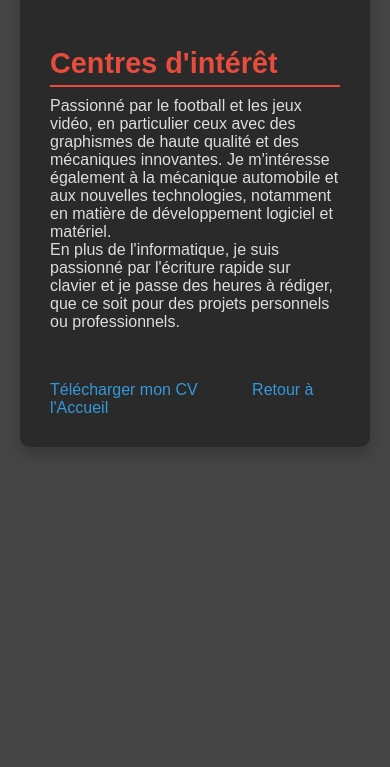
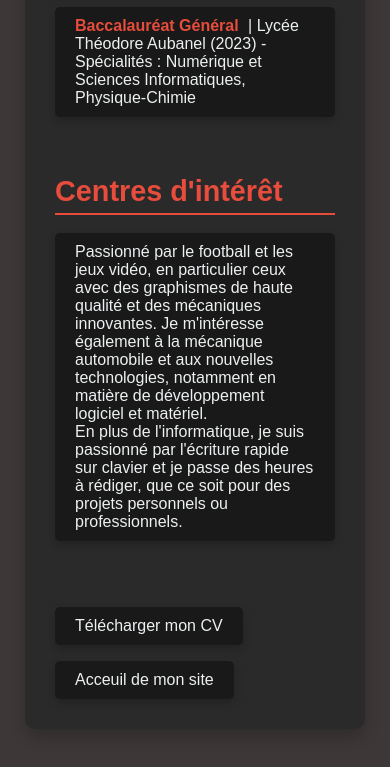
Before and after one commit to SLPR-ux/CV_JOBEt, a plain HTML site: page index.html in a window 390 px wide. Shown: the part 4220-4987 px from the top of the page. Before the commit the page ends 4687 px from the top, so only its background shows below. Drawn offline with nearby package versions, Linux system fonts and the light colour scheme.

Commit message:
responsive + html/css modifié

```diff
--- a/CSS/style.css
+++ b/CSS/style.css
@@ -50,6 +50,21 @@ body {
     align-items: center;
     min-height: 100vh;
     padding: 20px;
+    margin: 20px 120px;
+}
+
+@media screen and (max-width: 956px) {
+    body {
+        font-family: 'Arial', sans-serif;
+        background-color: #3d3737;
+        color: #ddd;
+        display: flex;
+        justify-content: center;
+        align-items: center;
+        min-height: 100vh;
+        padding: 20px;
+        margin: 20px 5px;
+    }
 }
 
 .cv-container {
@@ -143,6 +158,34 @@ a {
     margin-right: 5px;
 }
 
+.button-like-dirige {
+    display: inline-block;
+    padding: 10px 20px;
+    background-color: #1a1919;
+    color: #ecf0f1;
+    border-radius: 5px;
+    margin-top: 8px;
+    margin-right: 5px;
+    box-shadow: 0 4px 8px rgba(0, 0, 0, 0.2);
+    transition: background-color 0.3s ease, transform 0.2s;
+    cursor: pointer;
+}
+
+.button-like-dirige:hover {
+    background-color: #4d2e2b;
+    transform: translateY(-2px);
+}
+
+.button-like-dirige a {
+    color: #ecf0f1;
+    text-decoration: none;
+}
+
+.button-like-dirige strong {
+    color: #e74c3c;
+    margin-right: 5px;
+}
+
 .button-like-info {
     display: inline-block;
     padding: 10px 20px;
--- a/index.html
+++ b/index.html
@@ -137,42 +137,18 @@
 
         <section class="interests section">
             <h2>Centres d'intérêt</h2>
-            <p>Passionné par le football et les jeux vidéo, en particulier ceux avec des graphismes de haute qualité et des mécaniques innovantes. Je m'intéresse également à la mécanique automobile et aux nouvelles technologies, notamment en matière de développement
-                logiciel et matériel.</p>
-            <p>En plus de l'informatique, je suis passionné par l'écriture rapide sur clavier et je passe des heures à rédiger, que ce soit pour des projets personnels ou professionnels.</p>
+            <div class="button-like">
+                <p>Passionné par le football et les jeux vidéo, en particulier ceux avec des graphismes de haute qualité et des mécaniques innovantes. Je m'intéresse également à la mécanique automobile et aux nouvelles technologies, notamment en matière
+                    de développement logiciel et matériel.</p>
+                <p>En plus de l'informatique, je suis passionné par l'écriture rapide sur clavier et je passe des heures à rédiger, que ce soit pour des projets personnels ou professionnels.</p>
+            </div>
         </section>
-        <a href="CV Étudiant - Badr Ounissi.pdf" class="btn-download" download>Télécharger mon CV</a> <a style="margin-left: 50px;" href="https://bvdcvline.netlify.app" class="btn-download" download>Retour à l'Accueil</a>
+        <div class="button-like"><a href="CV Étudiant - Badr Ounissi.pdf" class="btn-download" download>Télécharger mon CV</a></div>
+        <div class="button-like-dirige"><a href="https://bvdcvline.netlify.app" class="btn-download" download>Acceuil de mon site</a></div>
 
         <!-- Importation des bibliothèques -->
         <script src="https://cdnjs.cloudflare.com/ajax/libs/jspdf/2.4.0/jspdf.umd.min.js"></script>
         <script src="https://cdnjs.cloudflare.com/ajax/libs/html2canvas/1.4.1/html2canvas.min.js"></script>
-
-        <script>
-            document.getElementById("download-pdf").addEventListener("click", async() => {
-                // Accéder à jsPDF via le module UMD
-                const {
-                    jsPDF
-                } = window.jspdf;
-
-                try {
-                    // Capturer la page avec html2canvas
-                    const canvas = await html2canvas(document.body, {
-                        scrollY: -window.scrollY
-                    });
-
-                    // Convertir le canvas en image
-                    const imgData = canvas.toDataURL("image/png");
-
-                    // Créer le PDF
-                    const pdf = new jsPDF("p", "px", [canvas.width, canvas.height]);
-                    pdf.addImage(imgData, "PNG", 0, 0, canvas.width, canvas.height);
-                    pdf.save("Mon_CV.pdf");
-                } catch (error) {
-                    console.error("Erreur lors de la création du PDF:", error);
-                }
-            });
-        </script>
-
     </div>
 
     <script src="Script/script.js"></script>
```
